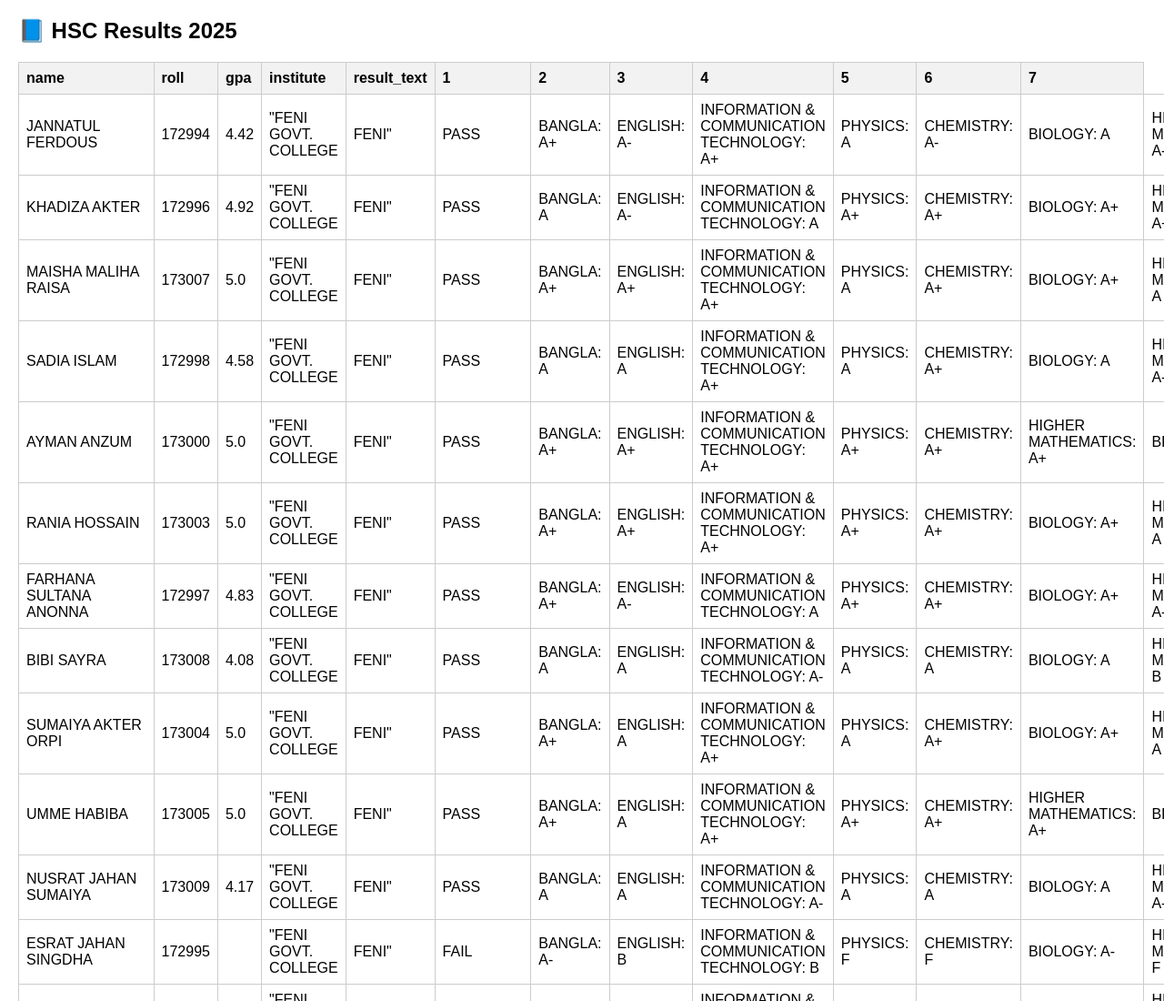
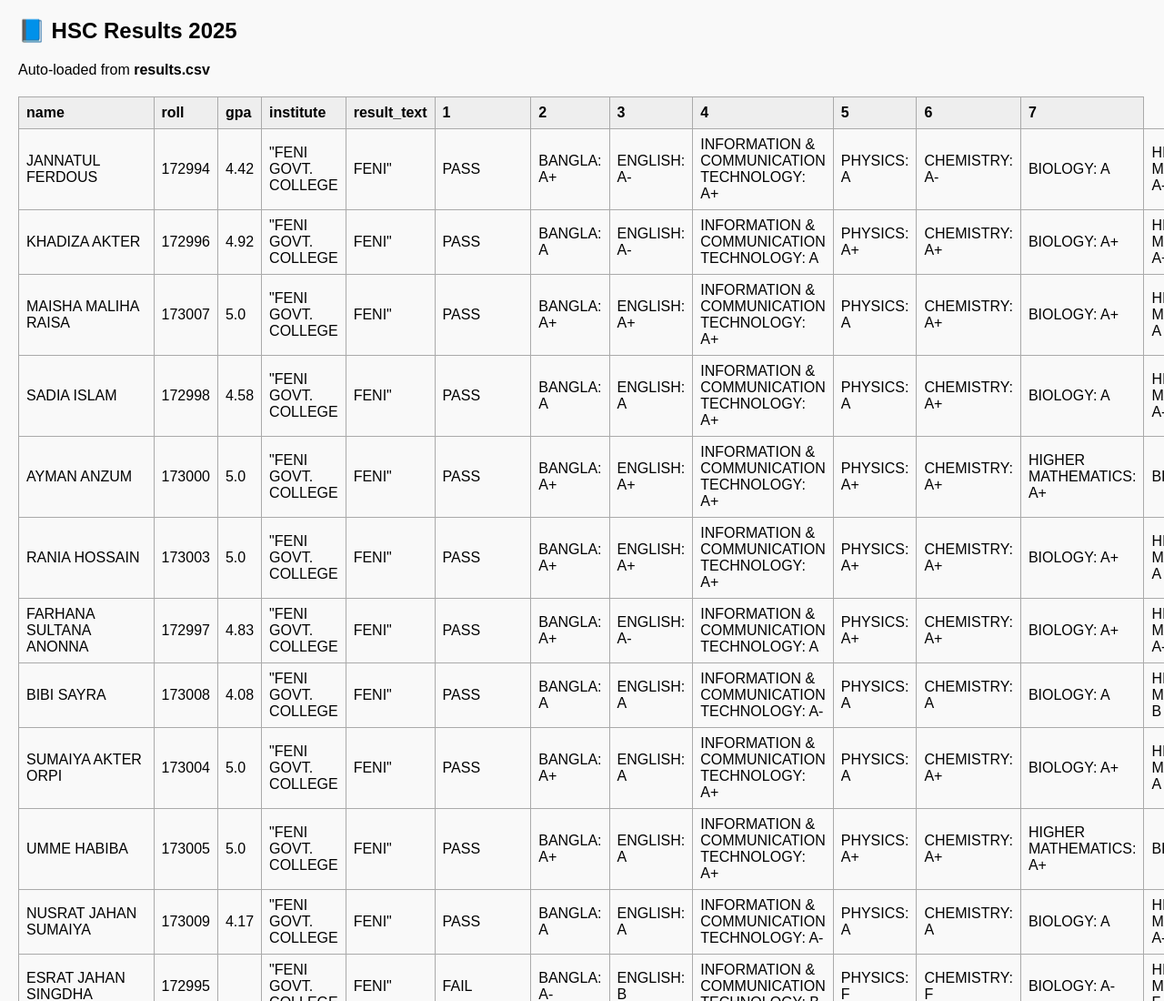
Before and after one commit to Labib00100/hsc-results-site, a plain HTML site: page index.html in a window 1280 px wide. Shown: the top 1100 px of the page at 91% size. Drawn offline with Linux system fonts and the light colour scheme.

Commit message:
Enhance index.html with improved styles and error handling
Updated styles for better aesthetics and added error handling for CSV loading.

```diff
--- a/index.html
+++ b/index.html
@@ -4,28 +4,31 @@
   <meta charset="UTF-8">
   <title>HSC Results Viewer</title>
   <style>
-    body { font-family: Arial, sans-serif; margin: 20px; }
-    table { border-collapse: collapse; width: 100%; }
-    th, td { border: 1px solid #ccc; padding: 8px; text-align: left; }
-    th { background-color: #f2f2f2; }
+    body { font-family: Arial, sans-serif; margin: 20px; background: #f9f9f9; }
+    table { border-collapse: collapse; width: 100%; margin-top: 20px; }
+    th, td { border: 1px solid #aaa; padding: 8px; text-align: left; }
+    th { background-color: #eee; }
   </style>
 </head>
 <body>
   <h2>📘 HSC Results 2025</h2>
+  <p>Auto-loaded from <b>results.csv</b></p>
   <table id="resultsTable"></table>
 
   <script>
     async function loadCSV() {
-      const response = await fetch('results.csv'); // must exist in repo root
-      const text = await response.text();
-      const rows = text.trim().split('\n').map(r => r.split(','));
-      const table = document.getElementById('resultsTable');
-
-      table.innerHTML = rows
-        .map((row, i) =>
+      try {
+        const response = await fetch('results.csv');
+        if (!response.ok) throw new Error('CSV not found.');
+        const text = await response.text();
+        const rows = text.trim().split('\n').map(r => r.split(','));
+        const table = document.getElementById('resultsTable');
+        table.innerHTML = rows.map((row, i) =>
           `<tr>${row.map(cell => `<${i===0?'th':'td'}>${cell}</${i===0?'th':'td'}>`).join('')}</tr>`
-        )
-        .join('');
+        ).join('');
+      } catch (err) {
+        document.body.innerHTML += `<p style="color:red;">Error loading CSV: ${err.message}</p>`;
+      }
     }
     loadCSV();
   </script>
```
